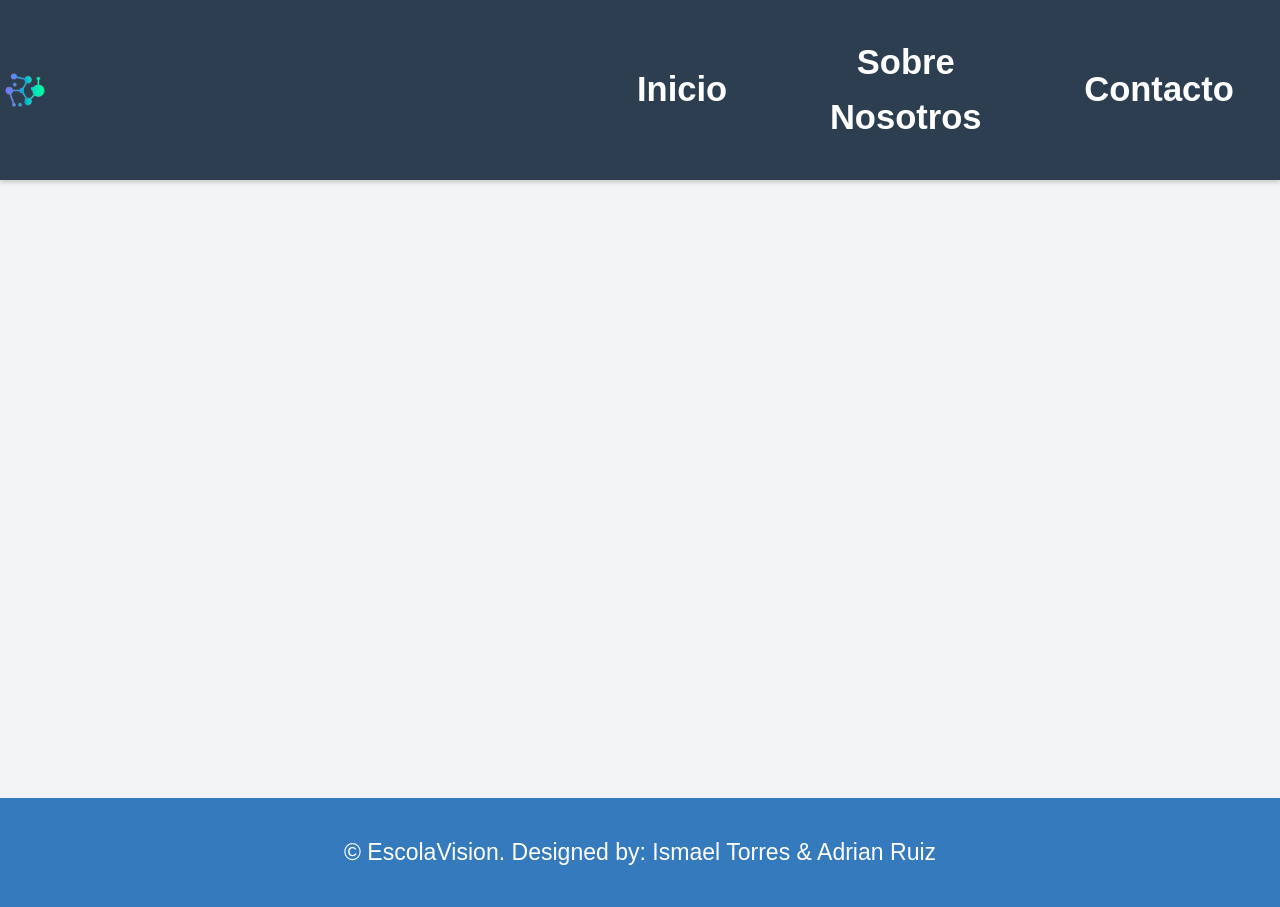
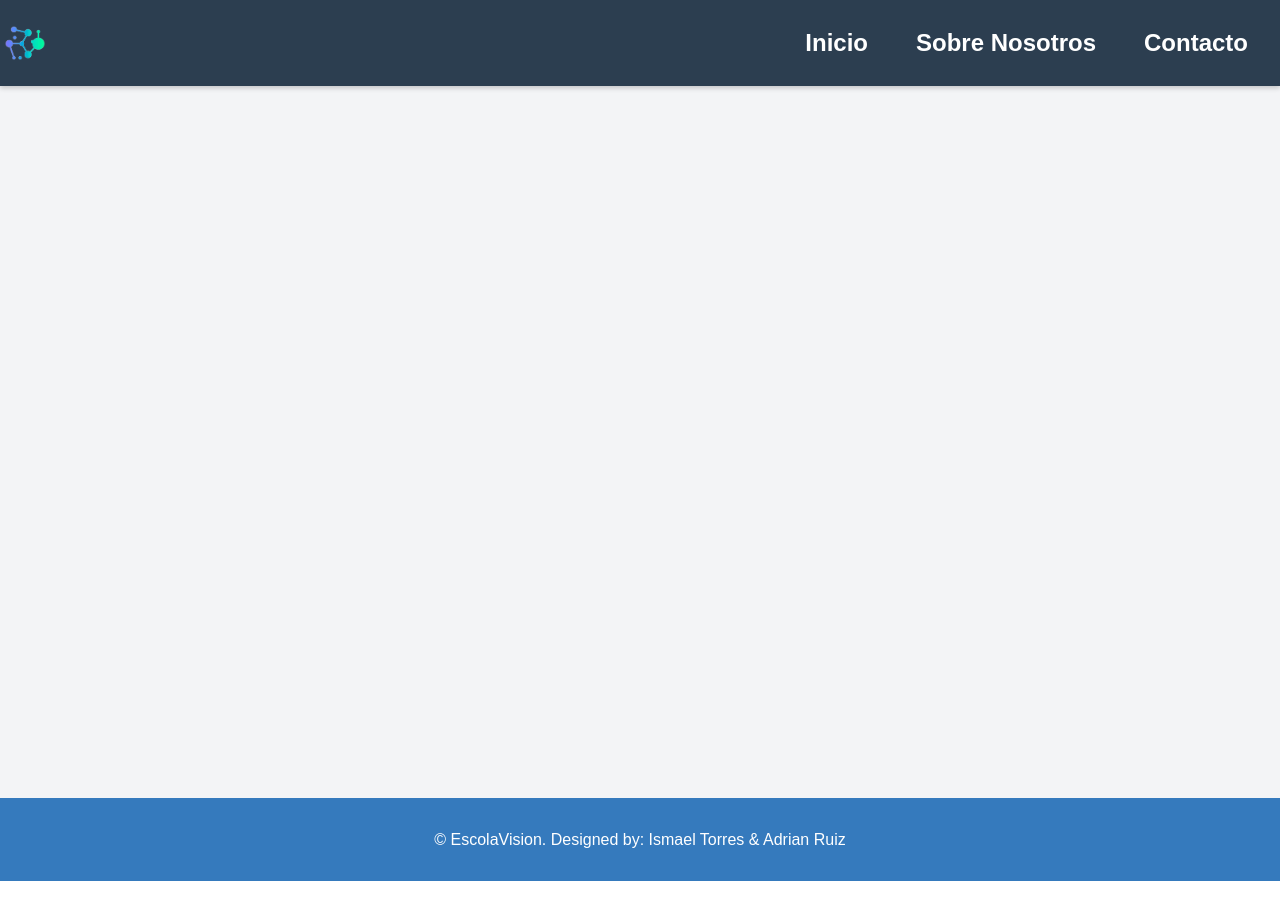
Before and after one commit to Ismaeltg05/Web-Escolavision, a React (Vite) app: page / in a window 1280 px wide. After the commit the page ends 881 px from the top, so only its background shows below. Built offline with nearby package versions, Linux system fonts and the light colour scheme.

Commit message:
style: reduce font size for headings, divs, and paragraphs

```diff
--- a/src/Styles.css
+++ b/src/Styles.css
@@ -39,17 +39,17 @@ body {
 }
 
 h1 {
-    font-size: 3.2em;
+    font-size: 2em;
     line-height: 1.1;
   }
 
 div{
-    font-size: 1.2em;
+    font-size: 1em;
     line-height: 1.6;
 }
 
 p{
-    font-size: 1.2em;
+    font-size: 1em;
     line-height: 1.6;
 }
 /* Botones */
```
